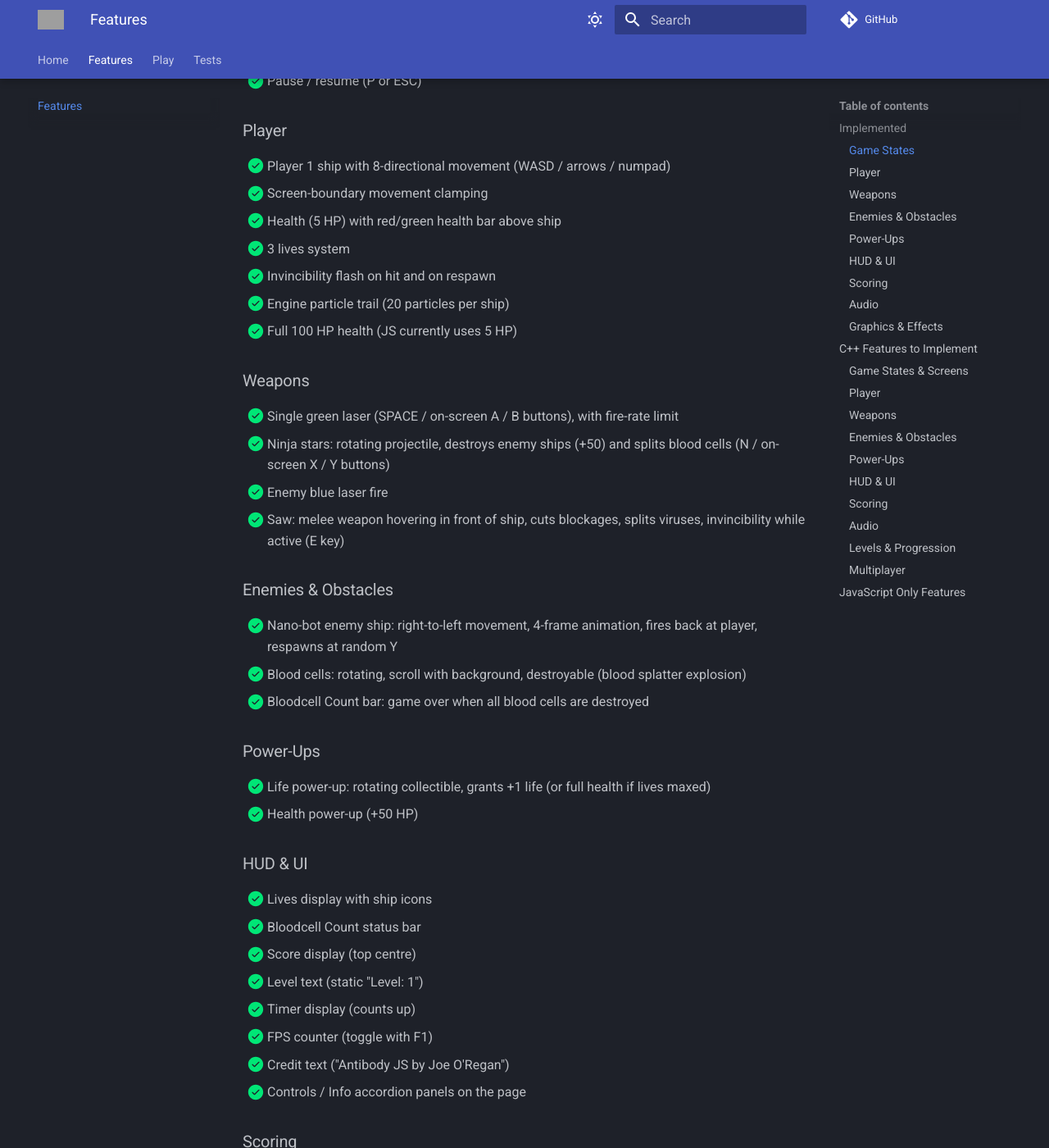
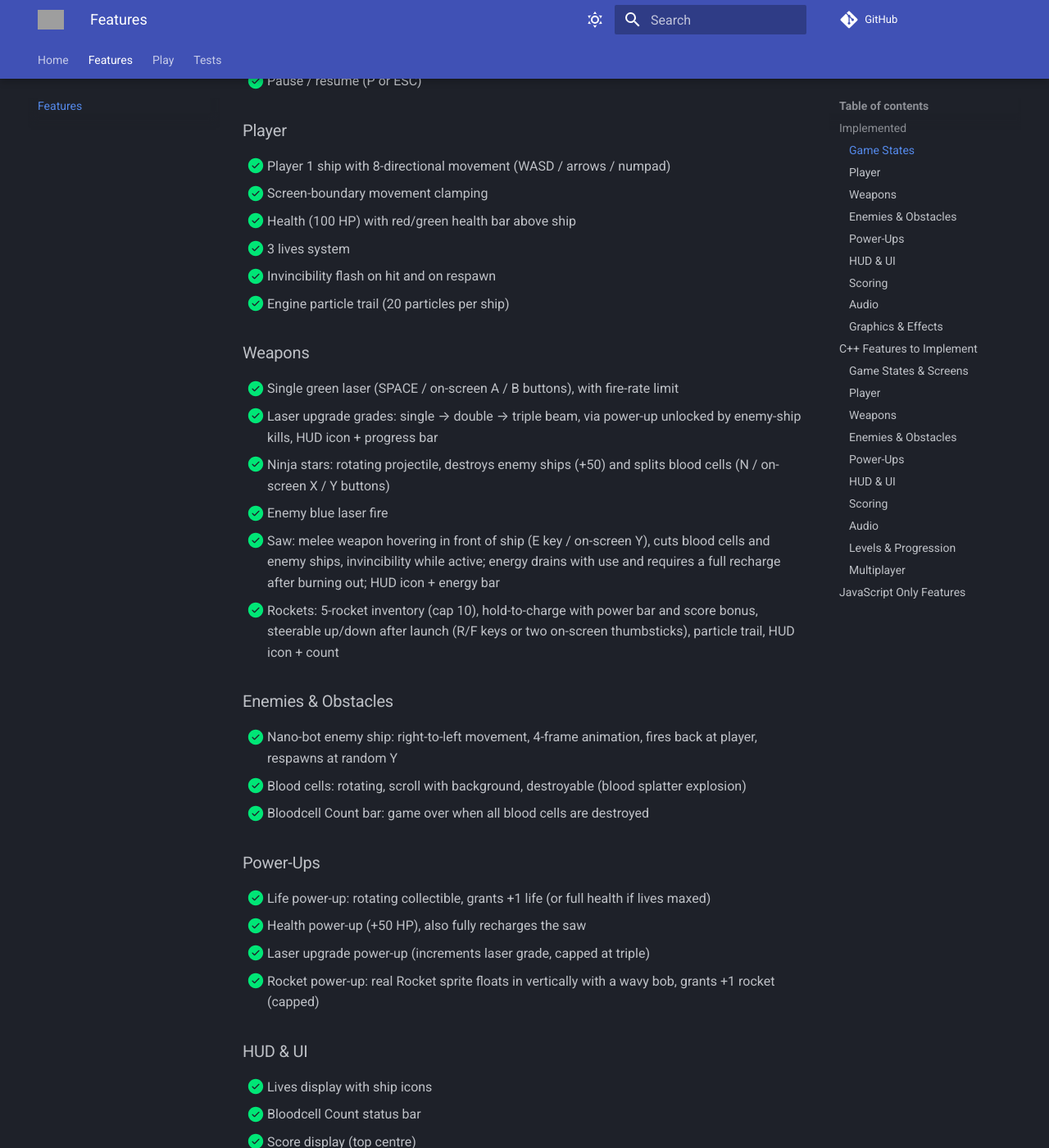
Before and after one commit to joeaoregan/AntibodyJS, an MkDocs documentation site: the page built from docs/features.md, in a window 1280 px wide and 1400 px high, scrolled down 496 px. Shown: the whole window at 82% size. Built offline with MkDocs 1.6.1 and Material for MkDocs 9.7.7, drawn with Linux system fonts in a browser that asks for light colours; comment, search, counter and statistics services are not loaded; some of the changed text lies outside the part shown; grey boxes are pictures that could not be loaded.

Commit message:
Docs: update feature list

```diff
--- a/docs/features.md
+++ b/docs/features.md
@@ -18,18 +18,19 @@ Features already working in the JavaScript version.
 
 - [x] Player 1 ship with 8-directional movement (WASD / arrows / numpad)
 - [x] Screen-boundary movement clamping
-- [x] Health (5 HP) with red/green health bar above ship
+- [x] Health (100 HP) with red/green health bar above ship
 - [x] 3 lives system
 - [x] Invincibility flash on hit and on respawn
 - [x] Engine particle trail (20 particles per ship)
-- [x] Full 100 HP health (JS currently uses 5 HP)
 
 ### Weapons
 
 - [x] Single green laser (SPACE / on-screen A / B buttons), with fire-rate limit
+- [x] Laser upgrade grades: single → double → triple beam, via power-up unlocked by enemy-ship kills, HUD icon + progress bar
 - [x] Ninja stars: rotating projectile, destroys enemy ships (+50) and splits blood cells (N / on-screen X / Y buttons)
 - [x] Enemy blue laser fire
-- [x] Saw: melee weapon hovering in front of ship, cuts blockages, splits viruses, invincibility while active (E key)
+- [x] Saw: melee weapon hovering in front of ship (E key / on-screen Y), cuts blood cells and enemy ships, invincibility while active; energy drains with use and requires a full recharge after burning out; HUD icon + energy bar
+- [x] Rockets: 5-rocket inventory (cap 10), hold-to-charge with power bar and score bonus, steerable up/down after launch (R/F keys or two on-screen thumbsticks), particle trail, HUD icon + count
 
 ### Enemies & Obstacles
 
@@ -40,7 +41,9 @@ Features already working in the JavaScript version.
 ### Power-Ups
 
 - [x] Life power-up: rotating collectible, grants +1 life (or full health if lives maxed)
-- [x] Health power-up (+50 HP)
+- [x] Health power-up (+50 HP), also fully recharges the saw
+- [x] Laser upgrade power-up (increments laser grade, capped at triple)
+- [x] Rocket power-up: real Rocket sprite floats in vertically with a wavy bob, grants +1 rocket (capped)
 
 ### HUD & UI
 
@@ -52,6 +55,7 @@ Features already working in the JavaScript version.
 - [x] FPS counter (toggle with F1)
 - [x] Credit text ("Antibody JS by Joe O'Regan")
 - [x] Controls / Info accordion panels on the page
+- [x] Weapon status boxes (Laser / Saw / Rocket) with icons and progress/ammo indicators
 
 ### Scoring
 
@@ -62,7 +66,8 @@ Features already working in the JavaScript version.
 
 ### Audio
 
-- [x] Sound FX: player laser, enemy laser, explosion, blood splash, power-up pickup
+- [x] Sound FX: player laser, enemy laser, explosion, blood splash, power-up pickup, ninja star swoosh, saw loop
+- [x] All audio (music + FX) pauses and resumes together with the game pause
 - [x] Mute / unmute toggle (M)
 - [x] Music: 4 tracks ("The First Step", "Virus", "Blood Stream", "Blood Level")
 
@@ -98,9 +103,7 @@ Features from the C++ original (AntibodyV3 Year 3 Project) not yet ported.
 
 ### Weapons
 
-- [ ] Laser upgrade grades: single → double → triple beam (via laser power-up)
 - [ ] Ninja star virus splitting (spawn 2 small viruses) + per-player kill-rate tracking — base projectile done; needs viruses
-- [ ] Rockets: 3-rocket inventory, hold-to-charge with power bar, steerable after launch, particle trail, 3-second cooldown (C key)
 
 ### Enemies & Obstacles
 
@@ -116,16 +119,12 @@ Features from the C++ original (AntibodyV3 Year 3 Project) not yet ported.
 
 ### Power-Ups
 
-- [ ] Laser upgrade power-up
-- [ ] Rocket power-up (+1 rocket)
 - [ ] Checkpoint power-up (saves progress, restores health)
 
 ### HUD & UI
 
 - [ ] Countdown game timer (30s, flashing red at ≤5s) — JS timer currently counts up and does nothing
 - [ ] Per-player scores, lives and weapon indicators in 2-player mode
-- [ ] Laser grade indicator (scrolling weapon image)
-- [ ] Rocket inventory display with icon
 - [ ] Speed Boost indicator text
 - [ ] Boss health bar
 - [ ] Ninja star kill-rate percentage
@@ -141,7 +140,7 @@ Features from the C++ original (AntibodyV3 Year 3 Project) not yet ported.
 
 - [ ] Music controls: play/pause, skip forward/back, current track name display
 - [ ] Separate SFX per player (laser, ninja star)
-- [ ] Saw, virus-rip and rocket SFX
+- [ ] Virus-rip and dedicated rocket-launch SFX (rocket currently reuses the laser sound)
 
 ### Levels & Progression
 
@@ -160,7 +159,7 @@ Features unique to this version, not present in the C++ original.
 
 - [x] Runs in the browser (HTML5 canvas, no install)
 - [x] High score persistence via localStorage (C++ used a highscore.txt file)
-- [x] On-screen touch controller (D-pad + A/B/X/Y + START), auto-shown on mobile devices only
+- [x] On-screen touch controller (D-pad + A/B/X/Y + START + two rocket-steer thumbsticks), auto-shown on mobile devices only
 - [x] Vibration API haptics on mobile (hit / power-up collected)
 - [x] Web page wrapper: top navigation (Home / Antibody / Docs)
 - [x] Dark / light page theme toggle, persisted in localStorage
```
